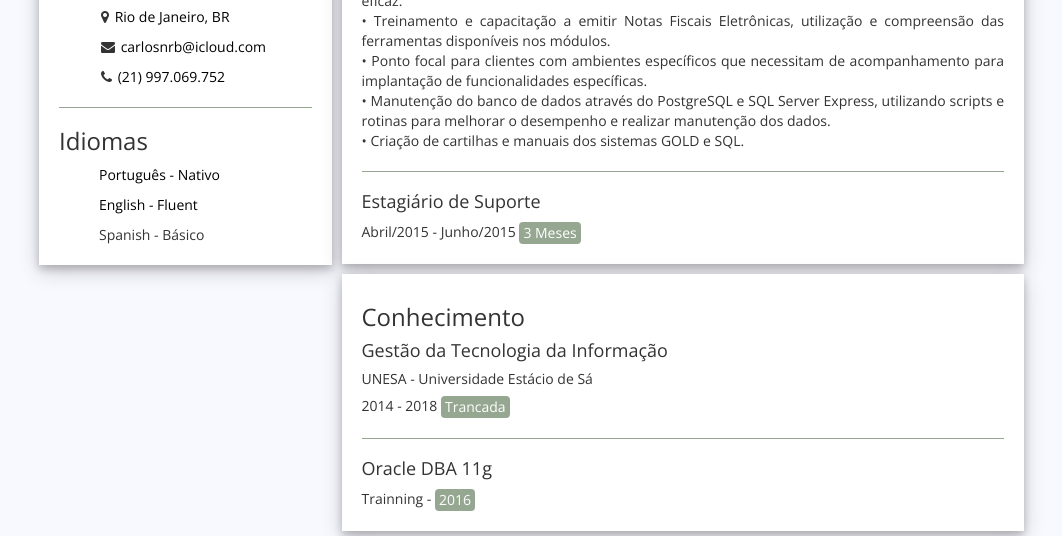
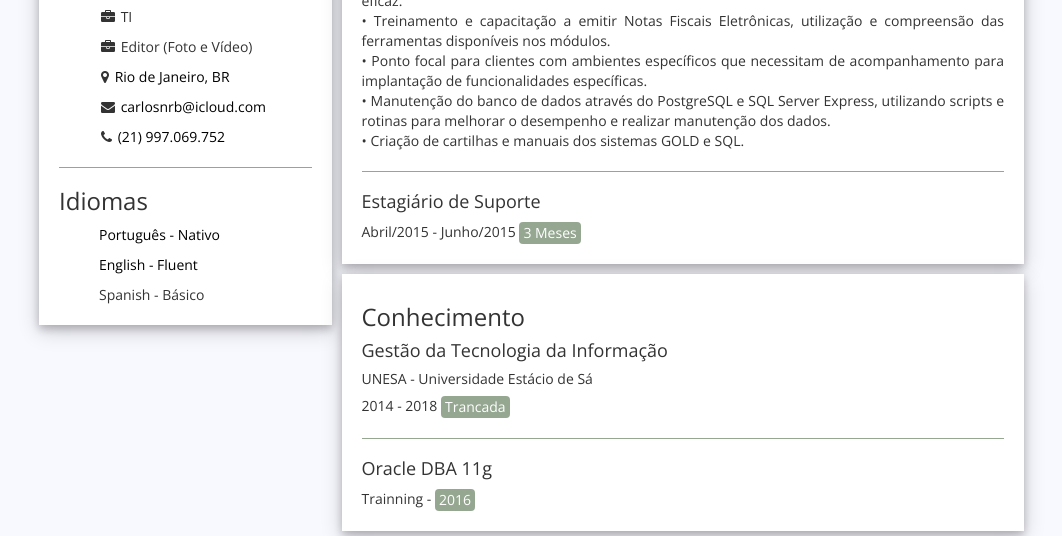
Before and after one commit to carlosnrb/carlosnrb, a plain HTML site: page index.html in a window 1280 px wide. Shown: the part 502-1038 px from the top of the page, without its empty margins (21-1083 px from the left). Drawn offline with nearby package versions, Linux system fonts and the light colour scheme.

Commit message:
Atualização

```diff
--- a/index.html
+++ b/index.html
@@ -18,6 +18,8 @@
 				<h2 id='profile-name'>Carlos N. Ribeiro</h2>
 					<div class='in-box'>
 						<ul><i class="fa fa-briefcase" aria-hidden="true"></i> Web Designer</ul>
+						<ul><i class="fa fa-briefcase" aria-hidden="true"></i> TI</ul>
+						<ul><i class="fa fa-briefcase" aria-hidden="true"></i> Editor (Foto e Vídeo)</ul>
 						<ul><i class="fa fa-map-marker" aria-hidden="true"></i><a href='comgooglemaps://?q=Rio&de&Janeiro,Brasil'> Rio de Janeiro, BR</a></ul>
 						<ul><i class="fa fa-envelope" aria-hidden="true"></i><a href="mailto:carlosnrb@icloud.com"> carlosnrb@icloud.com</a></ul>
 						<ul><i class="fa fa-phone" aria-hidden="true"></i><a href="callto:021997069752"> (21) 997.069.752</a></ul>
```
